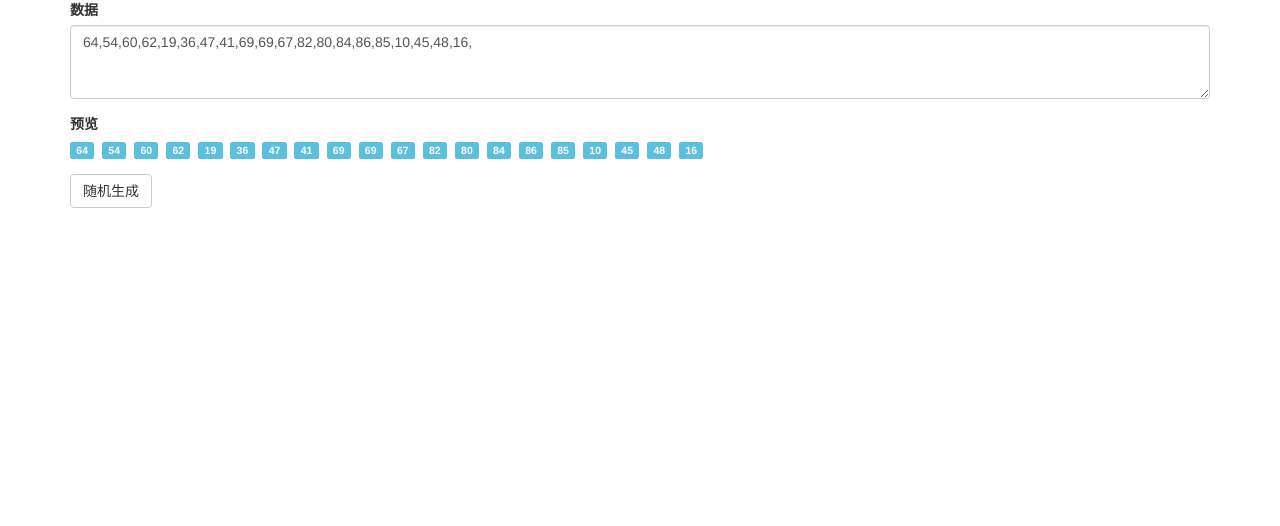
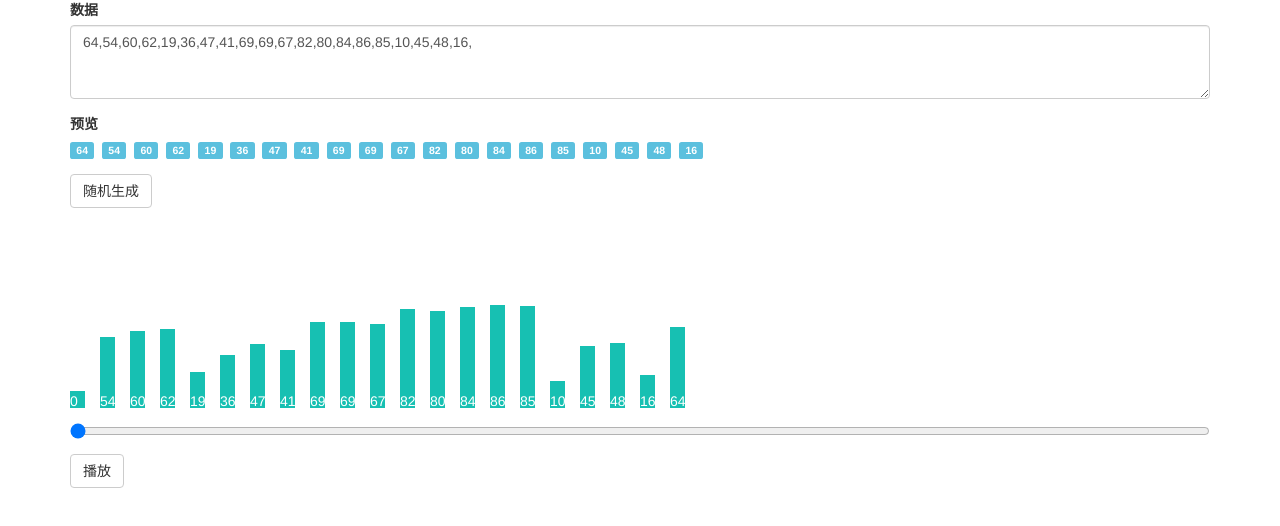
Before and after one commit to lq111lq/DataStructueresAndD3, a website: page content/simple-sorting/index.html in a window 1280 px wide. Drawn offline with nearby package versions, Linux system fonts and the light colour scheme.

```diff
--- a/content/simple-sorting/Sorter.js
+++ b/content/simple-sorting/Sorter.js
@@ -30,6 +30,7 @@
 }
 
 Sorter.prototype.less = function (a, i, j) {
+  // this.snapshoot(a, i, j, 'less')
   return a[i].compareTo(a[j]) < 0
 }
 
@@ -37,6 +38,8 @@
   var t = a[i]
   a[i] = a[j]
   a[j] = t
+
+  this.snapshoot(a, i, j, 'exch')
 }
 
 Sorter.prototype.isSorted = function (a) {
--- a/content/simple-sorting/index.html
+++ b/content/simple-sorting/index.html
@@ -34,6 +34,9 @@
     <script src="https://cdn.jsdelivr.net/npm/codemirror@5.42.0/lib/codemirror.min.js"></script>
     <script src="https://cdn.jsdelivr.net/npm/codemirror@5.42.0/mode/javascript/javascript.js"></script>
     <script src="https://cdn.jsdelivr.net/npm/vue@2.6.5/dist/vue.min.js"></script>
+    <script src="./Sorter.js"></script>
+    <script src="./SelectionSorter.js"></script>
+
     <div class="container">
       <div class="row">
         <div class="col-xs-12 col-sm-12 col-md-12 col-lg-12">
@@ -51,27 +54,64 @@
               </p>
             </div>
             <button type="button" class="btn btn-default" @click="randomSeriesInput">随机生成</button>
+            <div class="form-group" style="position: relative;height: 200px;">
+              <div v-for="(item,i) in snapshot.array"
+                :style="{
+                  position: 'absolute',
+                  bottom: 0,
+                  background: '#17c0b2',
+                  color: '#ffffff',
+                  width: '15px',
+                  left: i * 30 + 'px',
+                  'padding-top': item.value + 'px',
+                  height: (17 + item.value) + 'px'
+                }"
+              >
+                {{item.value}}
+              </div>
+            </div>
+            <div class="form-group">
+              <input type="range" :max="selectionSorterSnapshots.length - 1" min="0" step="1" v-model="snapshotIndex">
+            </div>
+            <button type="button" class="btn btn-default" @click="play">播放</button>
           </form>
         </div>
       </div>
     </div>
 
     <script>
-
+      var selectionSorter = new SelectionSorter()
       var app = new Vue({
         el: '#app',
         data: {
           seriesInput: '',
-          series: []
+          series: [],
+          selectionSorterSnapshots: [],
+          snapshotIndex: 0
+        },
+        computed: {
+          snapshot () {
+            return this.selectionSorterSnapshots[this.snapshotIndex] || []
+          }
         },
         watch: {
           seriesInput () {
             this.series = this.seriesInput.split(',')
+            this.snapshotIndex = 0
+
+            var series = this.series.map(function (d) {
+              return new CompareableValue(Number(d))
+            })
+
+            selectionSorter.clearSnapshots()
+            selectionSorter.sort(series)
+            this.selectionSorterSnapshots = selectionSorter.snapshots
           }
         },
         methods: {
           randomSeriesInput () {
             var seriesInput = ''
+            this.snapshotIndex = 0
 
             for (let i = 0; i < 20; i++) {
               seriesInput += ~~(Math.random()*100)
@@ -79,6 +119,17 @@
             }
 
             this.seriesInput = seriesInput
+          },
+          play () {
+            this.snapshotIndex = 0
+
+            var self = this
+            var Interval = window.setInterval(function () {
+              self.snapshotIndex++
+              if (self.snapshotIndex === self.selectionSorterSnapshots.length - 1) {
+                window.clearInterval(Interval)
+              }
+            }, 100)
           }
         },
         mounted () {
```
